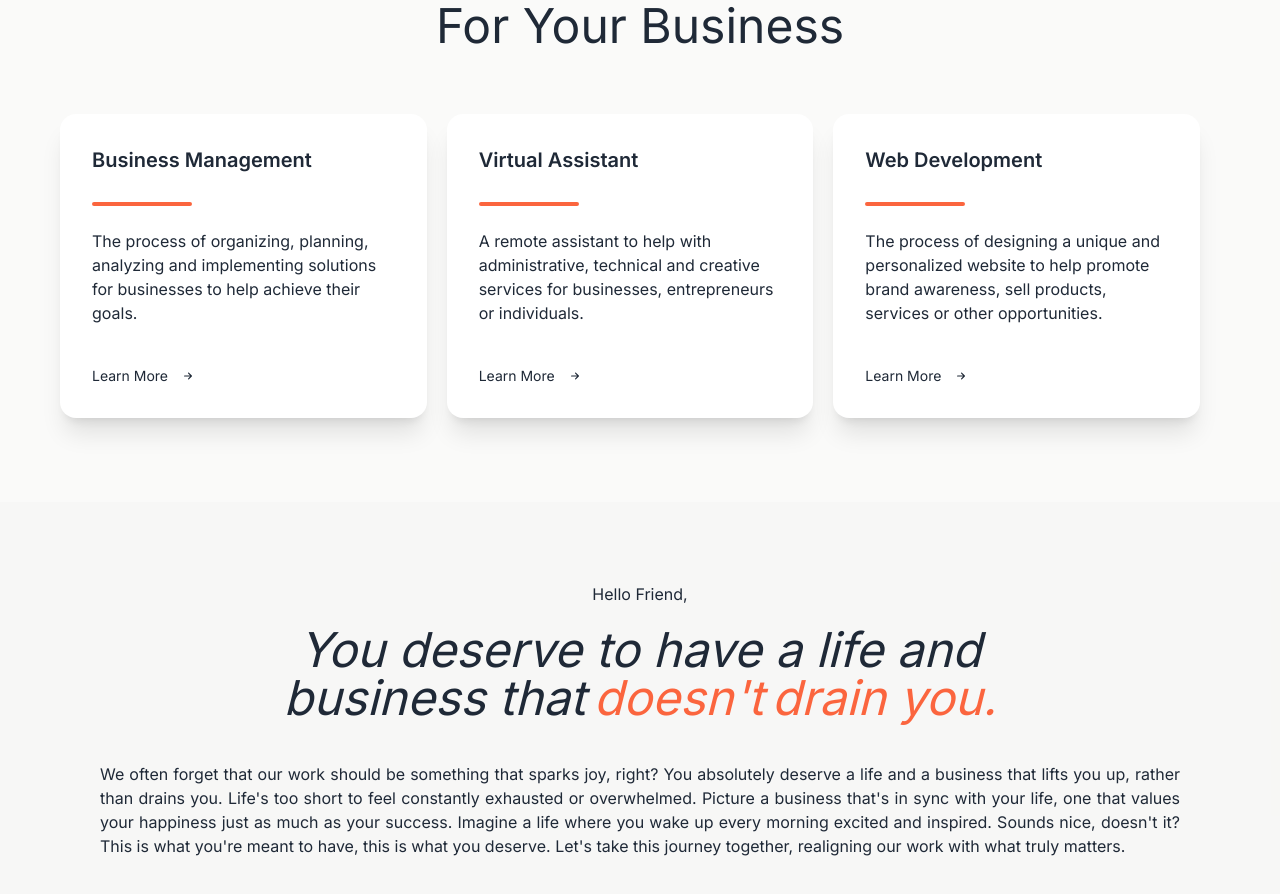
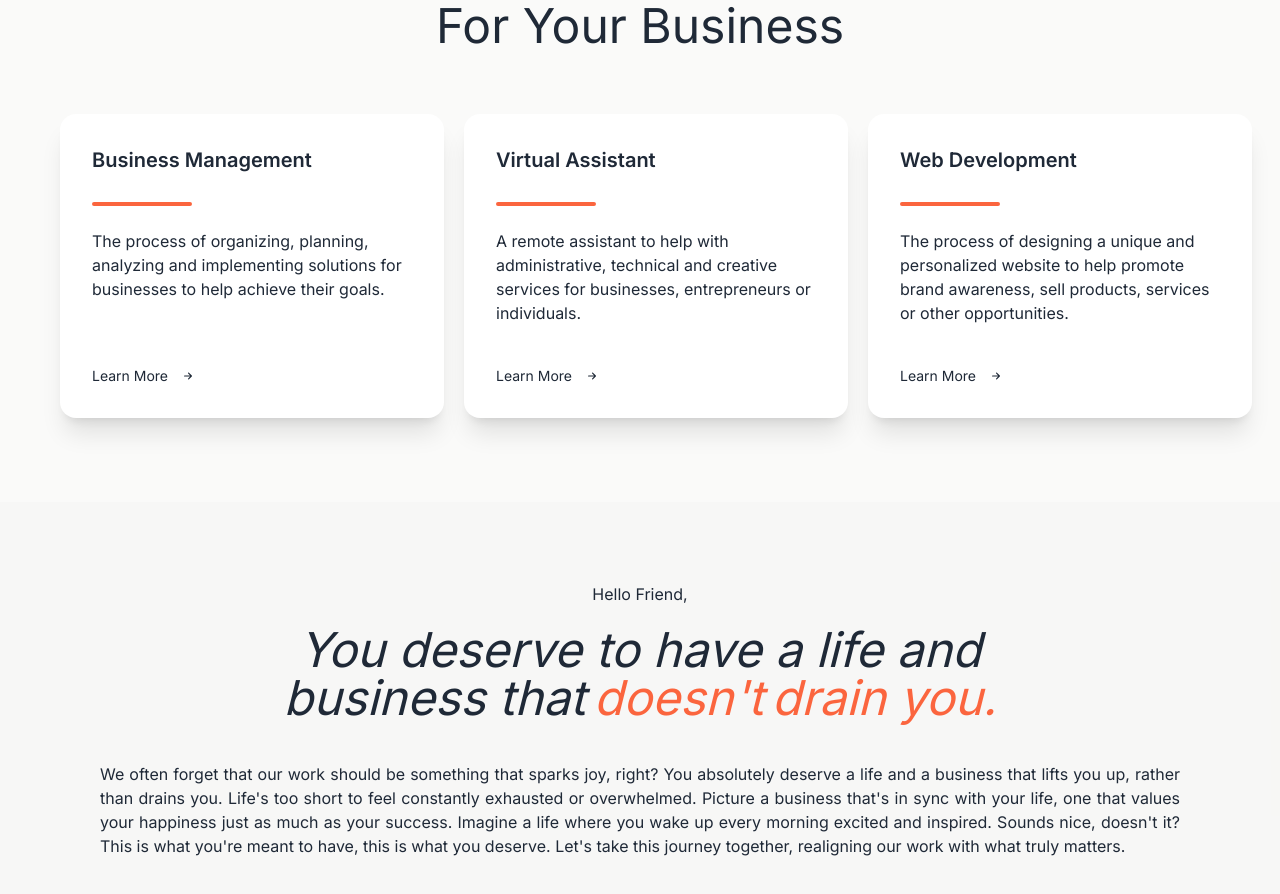
Before and after one commit to FilipaMerino/blogvirtuosa, a Next.js app: page / in a window 1280 px wide. Shown: the part 1217-2111 px from the top of the page. Built offline with nearby package versions, Linux system fonts and the light colour scheme.

Commit message:
services routes

```diff
--- a/app/components/Navbar.jsx
+++ b/app/components/Navbar.jsx
@@ -32,7 +32,7 @@ const Navbar = () => {
                 </li>
 
                 <li>
-                  <Link href="./">Services</Link>
+                  <Link href="./services">Services</Link>
                 </li>
                 <li>
                 <Link href="./blog">Blog</Link>
@@ -65,7 +65,7 @@ const Navbar = () => {
               </li>
 
               <li>
-                <Link href="./">Services</Link>
+                <Link href="./services">Services</Link>
               </li>
               <li>
                 <Link href="./blog">Blog</Link>
--- a/app/components/Posts.jsx
+++ b/app/components/Posts.jsx
@@ -48,6 +48,7 @@ const Posts = () => {
               </Link>
             </figure>
             <div className="">
+
               <p className="text-sm mb-5 text-justify">{post.content.substring(0, 180) + "..."}</p>
 
               <div className="flex justify-between">
--- a/app/components/ServiceCard.jsx
+++ b/app/components/ServiceCard.jsx
@@ -5,25 +5,22 @@ import Link from "next/link";
 
 const ServiceCard = ({ title, content, href }) => {
   return (
-    <div className="card w-96 bg-base-100 shadow-xl mb-5 lg:mb-1 lg:min-h-[19rem] mr-5">
+    <Link href={href}>
+      <div className="card w-96 bg-base-100 shadow-xl mb-5 lg:mb-1 lg:min-h-[19rem] mr-5 transform transition-transform hover:scale-105 cursor-pointer">
         <div className="card-body">
           <h2 className="card-title">{title}</h2>
-
           <hr className="horizontalLineCard mt-5"></hr>
           <p>{content}</p>
           <div className="card-actions justify-start lg:mt-2 text-sm flex items-center hover:underline">
-          <Link href={href} className="">
-            Learn More
-          </Link>
-          <a href={href}>
+            <span>Learn More</span>
             <FontAwesomeIcon
               icon={faArrowRight}
-              className="flex ml-2 text-sm  md:w-2"
+              className="text-sm md:w-2 ml-2"
             />
-          </a>
           </div>
         </div>
       </div>
+    </Link>
   );
 };
 
--- a/app/page.js
+++ b/app/page.js
@@ -63,7 +63,7 @@ const HomePage = () => {
 
           <div className=" flex flex-col items-center md:flex lg:flex-row lg:justify-between">
             <ServiceCard
-              href="./services/businessmanagement"
+              href="./services/management"
               title="Business Management"
               content="The process of organizing, planning, analyzing and implementing solutions for businesses to help achieve their goals."
             />
--- a/app/services/management/page.jsx
+++ b/app/services/management/page.jsx
@@ -1,9 +1,9 @@
 import React from 'react'
 
-const page = () => {
+const Management = () => {
   return (
-    <div>page</div>
+    <div>Management</div>
   )
 }
 
-export default page
+export default Management;
--- /dev/null
+++ b/app/services/virtualassistant/page.jsx
@@ -0,0 +1,8 @@
+
+const VirtualAssistant = () => {
+  return (
+    <div>VirtualAssistant</div>
+  )
+}
+
+export default VirtualAssistant;
--- /dev/null
+++ b/app/services/webdev/page.jsx
@@ -0,0 +1,9 @@
+import React from 'react'
+
+const WebDev = () => {
+  return (
+    <div>WebDev</div>
+  )
+}
+
+export default WebDev;
```
Also changed, not shown: 1 other file (tests, documents, lock files or other folders). Lines whose indentation alone changed are shown as unchanged.
